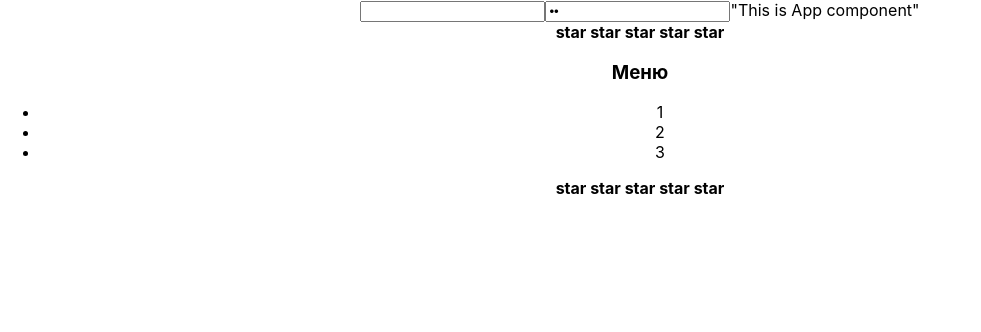
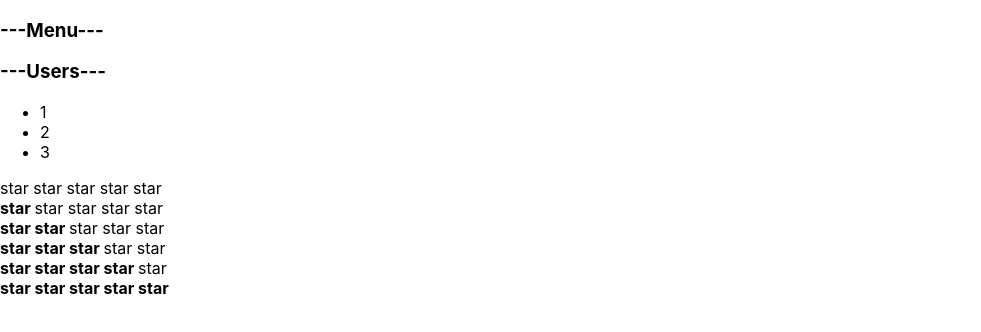
Before and after one commit to YuliyaMartinchuk/ReactVeryDetailed, a React (Create React App) app: page / in a window 1280 px wide. Shown: the top 332 px of the page, without its empty margins (0-981 px from the left). Built offline with nearby package versions, Linux system fonts and the light colour scheme.

Commit message:
refactoring component Accordion, component Rating

```diff
--- a/src/App.tsx
+++ b/src/App.tsx
@@ -4,32 +4,35 @@ import Accordion from "./components/Accordion/Accordion";
 import {Rating} from "./components/Rating/Rating";
 
 
-function hello() {
-  debugger
-  alert("Hello")
-}
 
-//hello();
 function App() {
     console.log("App rendering")
     return (
-      <div className="App">
+        <div>
+            {/* <PageTitle title={"This is App component"}/>
+            <PageTitle title={"My friends"}/>
+            Article 1
+            <Rating value={3}/>*/}
+            <Accordion titleValue={"Menu"} collapsed={true}/>
+            <Accordion titleValue={"Users"} collapsed={false}/>
+         <Rating value={0}/>
+            <Rating value={1}/>
+            <Rating value={2}/>
+            <Rating value={3}/>
+            <Rating value={4}/>
+            <Rating value={5}/>
 
-        <input/>
-        <input value={"yo"} type={"password"}/>
-        <AppTitle/>
-        <Rating/>
-        <Accordion/>
-        <Rating/>
         </div>
     );
 }
+type PageTitlePropsType ={
+    title:string
+}
+function PageTitle(props: PageTitlePropsType) {
 
-function AppTitle() {
-  console.log("AppTitle rendered")
-  return <>"This is App component"</>
+    console.log("PageTitle rendered")
+    return <h1>{props.title}</h1>
 }
 
 
-
 export default App;
--- a/src/components/Accordion/Accordion.tsx
+++ b/src/components/Accordion/Accordion.tsx
@@ -1,17 +1,28 @@
 import React from "react";
 
-function Accordion() {
-    console.log("Accordion rendering")
-    return <div>
-        <AccordionTitile/>
-        <AccordionBody/>
-    </div>
+type AccordionPropsType = {
+    titleValue: string
+    collapsed: boolean
 }
 
-function AccordionTitile() {
+function Accordion(props: AccordionPropsType) {
+    console.log("Accordion rendering")
+
+    return (<div>
+        <AccordionTitle title={props.titleValue}/>
+        {!props.collapsed && <AccordionBody/>}
+    </div>)
+}
+
+
+type AccordionTitlePropsType = {
+    title: string
+}
+
+function AccordionTitle(props: AccordionTitlePropsType) {
     console.log("AccordionTitile rendering")
     return (
-        <h3>Меню</h3>
+        <h3>---{props.title}---</h3>
     )
 }
 
--- a/src/components/Rating/Rating.tsx
+++ b/src/components/Rating/Rating.tsx
@@ -1,21 +1,29 @@
 import React from "react";
 
-export function Rating() {
+type RatingPropsType = {
+    value:0|1|2|3|4|5
+}
+export function Rating(props:RatingPropsType) {
     console.log("Rating rendering")
     return (
         <div>
-            <Star/>
-            <Star/>
-            <Star/>
-            <Star/>
-            <Star/>
+            <Star selected={props.value>0}/>
+            <Star selected={props.value>1}/>
+            <Star selected={props.value>2}/>
+            <Star selected={props.value>3}/>
+            <Star selected={props.value>4}/>
         </div>
-    );
+    )
 }
 
-function Star() {
-    console.log("Star rendered")
-    return (
-        <span> <b>star </b> </span>
-    );
+type StarPropsType = {
+    selected:boolean
 }
+function Star(props:StarPropsType) {
+    console.log("Star rendering")
+    if(props.selected === true){
+        return <span><b>star </b></span>
+    } else {
+        return <span>star </span>
+    }
+}
```
Lines whose indentation alone changed are shown as unchanged.
